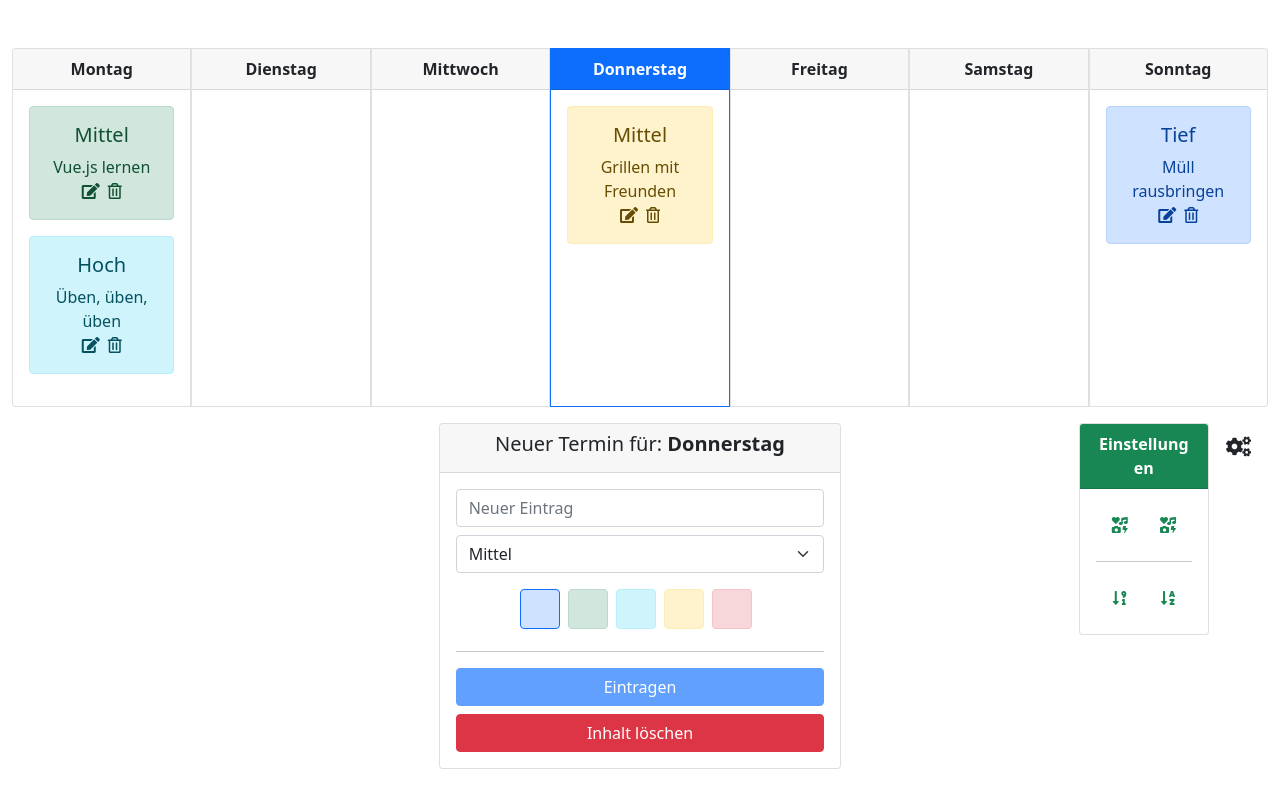
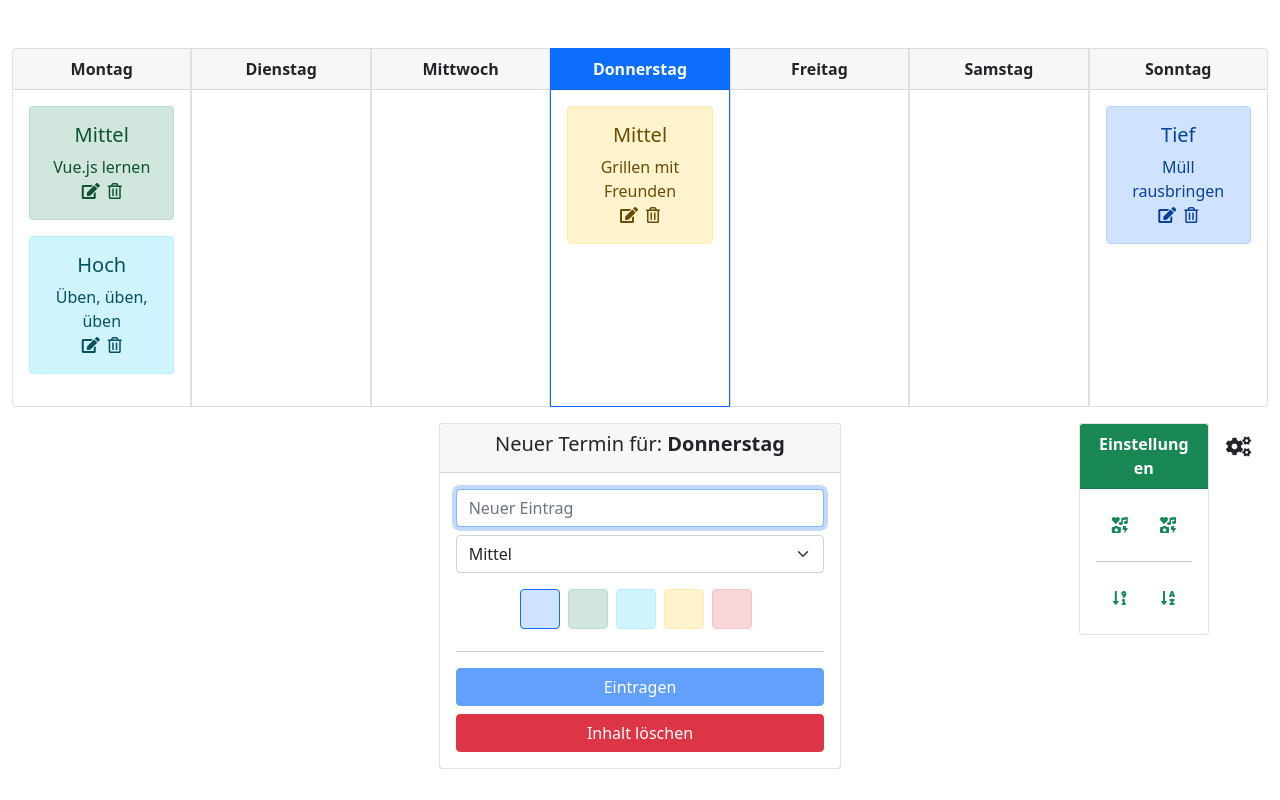
Before and after one commit to devR2001/terminkalender, a Vue app: page / in a window 1280 px wide. Built offline with nearby package versions, Linux system fonts and the light colour scheme.

Commit message:
Fokus auf das Input Feld
[Lifecycle Hooks]

```diff
--- a/src/components/CalendarEntry.vue
+++ b/src/components/CalendarEntry.vue
@@ -15,6 +15,7 @@
           type="text"
           class="form-control"
           placeholder="Neuer Eintrag"
+          ref="eventTitleInput"
           v-model="event.title"
           @keyup.enter.exact="submitEvent()"
           @keyup.ctrl.enter.exact="resetEventTitle()"
@@ -75,6 +76,9 @@ export default {
       return this.event.title === "";
     },
   },
+  mounted(){
+    this.$refs.eventTitleInput.focus()
+  },
   methods: {
     eventColorClasses(eventColor) {
       return [
```
